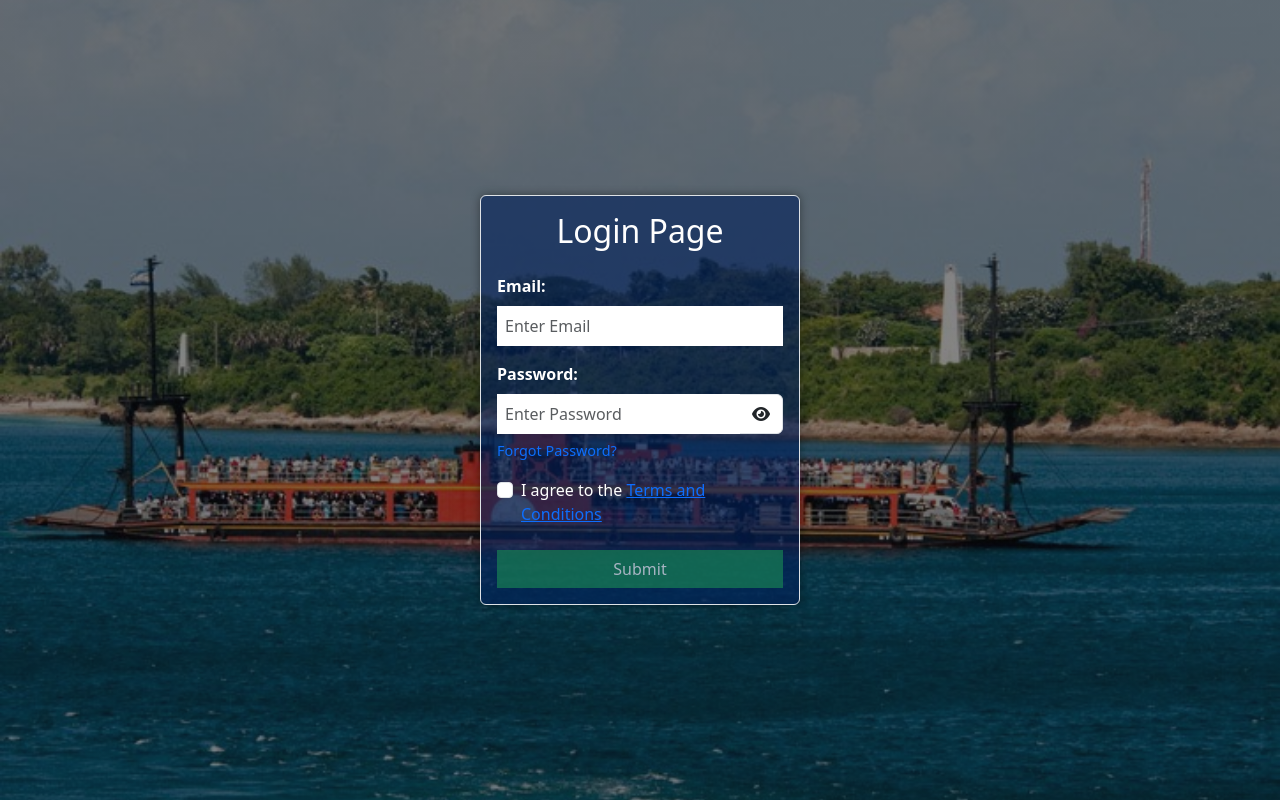
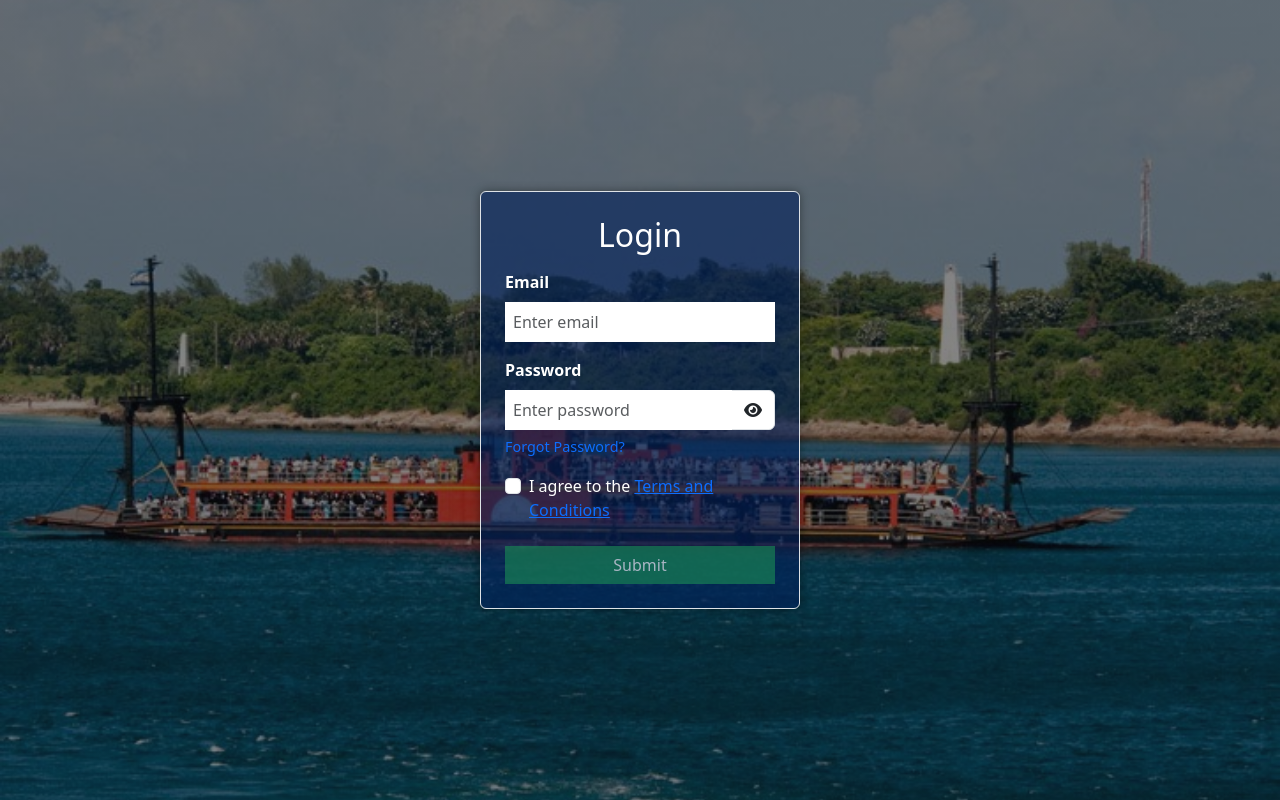
Before and after one commit to eltonkaiton/Mombasa-Frontend, a React (Vite) app: page /adminlogin in a window 1280 px wide. Built offline with nearby package versions, Linux system fonts and the light colour scheme.

Commit message:
create admin script and fix mongodb connection

```diff
--- a/src/components/Login.jsx
+++ b/src/components/Login.jsx
@@ -1,124 +1,168 @@
 import React, { useState } from "react";
-import './styles.css';
-import axios from 'axios';
-import { useNavigate } from 'react-router-dom';
-import '@fortawesome/fontawesome-free/css/all.min.css';
+import "./styles.css";
+import axios from "axios";
+import { useNavigate } from "react-router-dom";
+import "@fortawesome/fontawesome-free/css/all.min.css";
 
 const Login = () => {
-  const [values, setValues] = useState({ email: '', password: '' });
+  const [values, setValues] = useState({ email: "", password: "" });
   const [showPassword, setShowPassword] = useState(false);
   const [agree, setAgree] = useState(false);
-  const [error, setError] = useState(null);
+  const [loading, setLoading] = useState(false);
+  const [error, setError] = useState("");
+
   const navigate = useNavigate();
 
   axios.defaults.withCredentials = true;
+
+  const handleChange = (e) => {
+    setValues({ ...values, [e.target.name]: e.target.value });
+  };
 
   const handleSubmit = async (event) => {
     event.preventDefault();
 
     if (!agree) {
-      setError("You must agree to the Terms and Conditions before submitting.");
+      setError("You must agree to the Terms and Conditions.");
       return;
     }
 
     setError("");
+    setLoading(true);
 
     try {
-      const res = await axios.post('https://mombasa-backend-1.onrender.com/admin/adminlogin', values); // ✅ Adjust if your route has changed
+      const res = await axios.post(
+        "https://mombasa-backend-1.onrender.com/admin/adminlogin",
+        values
+      );
 
-      if (res.data.loginStatus || res.data.token) {
-        const { token } = res.data;
+      const token = res.data?.token;
 
-        // ✅ Optionally decode the token if needed:
-        const user = JSON.parse(atob(token.split('.')[1])); // or use jwt-decode
+      if (!token) {
+        setError(res.data?.error || "Login failed");
+        return;
+      }
 
-        // Store token (localStorage or cookie — here using localStorage)
-        localStorage.setItem('token', token);
-        localStorage.setItem('user', JSON.stringify(user));
+      // Safe decode (avoids crash if token is invalid)
+      let user = null;
+      try {
+        user = JSON.parse(atob(token.split(".")[1]));
+      } catch (err) {
+        console.warn("Token decode failed:", err);
+      }
 
-        // Redirect based on role (if present in token)
-        if (user.role === 'admin') {
-          navigate('/dashboard');
-        } else if (user.role === 'staff') {
-          navigate('/staff');
-        } else {
-          navigate('/home');
-        }
+      localStorage.setItem("token", token);
+      if (user) localStorage.setItem("user", JSON.stringify(user));
+
+      // Redirect logic
+      const role = user?.role;
+
+      if (role === "admin") {
+        navigate("/dashboard");
+      } else if (role === "staff") {
+        navigate("/staff");
       } else {
-        setError(res.data.Error || "Login failed");
+        navigate("/home");
       }
     } catch (err) {
-      console.error('Login error:', err);
-      setError(err.response?.data?.error || 'Something went wrong. Please try again.');
+      console.error("Login error:", err);
+      setError(
+        err.response?.data?.error ||
+          err.response?.data?.Error ||
+          "Something went wrong. Please try again."
+      );
+    } finally {
+      setLoading(false);
     }
   };
 
   return (
-    <div className='d-flex justify-content-center align-items-center vh-100 loginPage'>
-      <div className='p-3 rounded w-25 border loginForm'>
-        {error && <div className="text-danger mb-2">{error}</div>}
+    <div className="d-flex justify-content-center align-items-center vh-100 loginPage">
+      <div className="p-4 rounded border loginForm w-25">
+        <h2 className="mb-3">Login</h2>
 
-        <h2>Login Page</h2>
+        {error && (
+          <div className="alert alert-danger py-2">{error}</div>
+        )}
+
         <form onSubmit={handleSubmit}>
-          <div className='mb-3'>
-            <label htmlFor="email"><strong>Email:</strong></label>
+          {/* EMAIL */}
+          <div className="mb-3">
+            <label><strong>Email</strong></label>
             <input
               type="email"
               name="email"
-              autoComplete="off"
-              placeholder="Enter Email"
-              onChange={(e) => setValues({ ...values, email: e.target.value })}
-              className='form-control rounded-0'
+              placeholder="Enter email"
+              className="form-control rounded-0"
+              value={values.email}
+              onChange={handleChange}
               required
             />
           </div>
 
-          <div className='mb-3'>
-            <label htmlFor="password"><strong>Password:</strong></label>
+          {/* PASSWORD */}
+          <div className="mb-3">
+            <label><strong>Password</strong></label>
+
             <div className="input-group">
               <input
                 type={showPassword ? "text" : "password"}
                 name="password"
-                autoComplete="off"
-                placeholder="Enter Password"
-                onChange={(e) => setValues({ ...values, password: e.target.value })}
-                className='form-control rounded-0'
+                placeholder="Enter password"
+                className="form-control rounded-0"
+                value={values.password}
+                onChange={handleChange}
                 required
               />
+
               <span
                 className="input-group-text bg-white"
                 style={{ cursor: "pointer" }}
                 onClick={() => setShowPassword(!showPassword)}
               >
-                <i className={`fa ${showPassword ? "fa-eye-slash" : "fa-eye"}`}></i>
+                <i
+                  className={`fa ${
+                    showPassword ? "fa-eye-slash" : "fa-eye"
+                  }`}
+                />
               </span>
             </div>
+
             <div className="mt-1">
-              <a href="/forgot-password" className="text-decoration-none text-primary" style={{ fontSize: "0.9rem" }}>
+              <a
+                href="/forgot-password"
+                className="text-decoration-none"
+                style={{ fontSize: "0.9rem" }}
+              >
                 Forgot Password?
               </a>
             </div>
           </div>
 
+          {/* TERMS */}
           <div className="mb-3 form-check">
             <input
               type="checkbox"
               className="form-check-input"
               id="termsCheck"
               checked={agree}
-              onChange={() => setAgree(!agree)}
+              onChange={(e) => setAgree(e.target.checked)}
             />
             <label className="form-check-label" htmlFor="termsCheck">
-              I agree to the <a href="/terms" target="_blank" rel="noopener noreferrer">Terms and Conditions</a>
+              I agree to the{" "}
+              <a href="/terms" target="_blank" rel="noreferrer">
+                Terms and Conditions
+              </a>
             </label>
           </div>
 
+          {/* BUTTON */}
           <button
             type="submit"
-            className='btn btn-success w-100 rounded-0'
-            disabled={!agree}
+            className="btn btn-success w-100 rounded-0"
+            disabled={!agree || loading}
           >
-            Submit
+            {loading ? "Logging in..." : "Submit"}
           </button>
         </form>
       </div>
```
Also changed, not shown: 1 other file (tests, documents, lock files or other folders).
